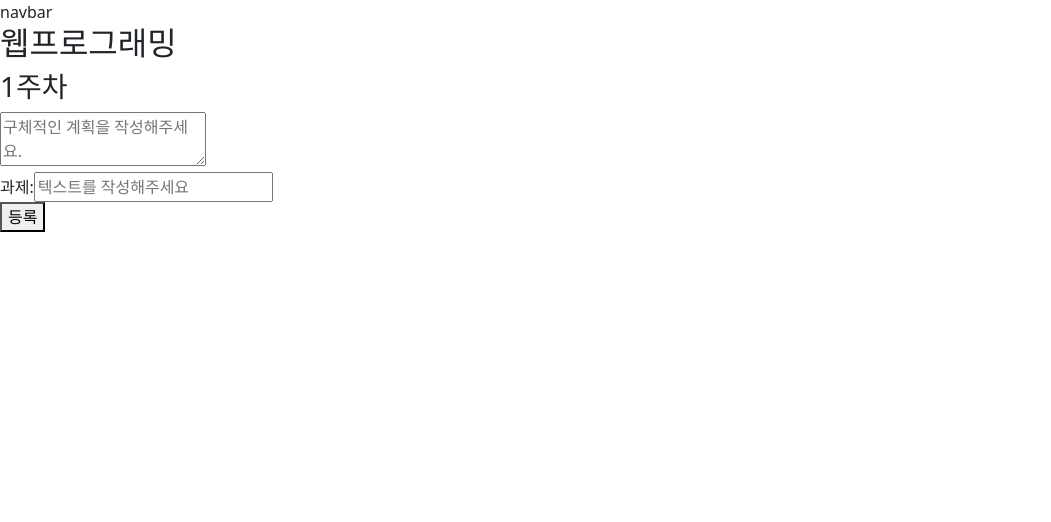
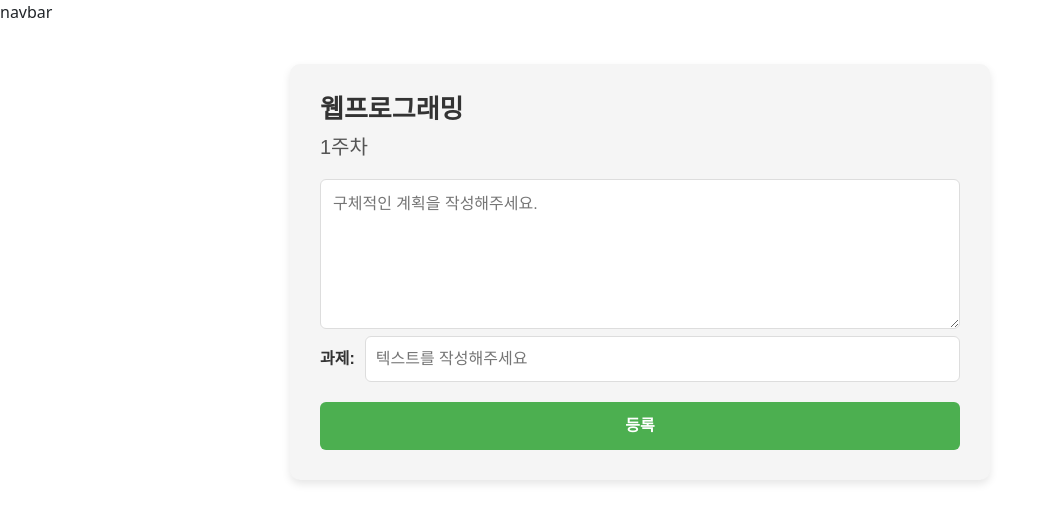
Before and after one commit to bmbx08/Jieum, a React (Create React App) app: page /studyAdmin/edit/1 in a window 1280 px wide. Shown: the top 522 px of the page, without its empty margins (0-1051 px from the left). Built offline with nearby package versions, Linux system fonts and the light colour scheme.

Commit message:
second-commit

```diff
--- a/src/App.js
+++ b/src/App.js
@@ -1,4 +1,4 @@
-import {Route, Routes} from "react-router-dom";
+import { Route, Routes, } from "react-router-dom";
 import "./App.css";
 import Homepage from "./pages/Homepage/Homepage";
 import AppLayout from "./layout/AppLayout";
@@ -8,32 +8,47 @@ import SignupPage from "./pages/LoginSignupPage/SignupPage/SignupPage";
 import StudyCreatePage from "./pages/StudyCreatePage/StudyCreatePage";
 import MyStudyPage from "./pages/MyStudyPage/MyStudyPage";
 import StudyInfoPage from "./pages/StudyInfoPage/StudyInfoPage";
- import StudyRecruitPage from "./pages/StudyRecruitPage/StudyRecruitPage";
+import StudyRecruitPage from "./pages/StudyRecruitPage/StudyRecruitPage";
 import MyInfoPage from "./pages/MyInfoPage/MyInfoPage";
 import AllStudiesPage from "./pages/AllStudiesPage/AllStudiesPage";
 import StudyAdminPage from "./pages/StudyAdminPage/StudyAdminPage";
 import EditPlanPage from "./pages/EditPlanPage/EditPlanPage";
+import { useState } from "react";
 
 function App() {
+  const [studyPlan, setStudyPlan] = useState([
+    { week: 1, description: "HTML & CSS 기초 학습, JavaScript 기본 문법 복습" },
+    { week: 2, description: "React 기초 및 컴포넌트 구조 이해" },
+    { week: 3, description: "간단한 웹 프로젝트 진행" },
+    { week: 4, description: "간단한 웹 프로젝트 진행2" },
+  ]);
   return (
     <div>
       <Routes>
-        <Route path="/" element={<AppLayout />}> {/*네브바*/}
+        <Route path="/" element={<AppLayout />}>
+          {" "}
+          {/*네브바*/}
           <Route index element={<Homepage />} />
           <Route path="studies">
-            <Route index element={<AllStudiesPage/>}/>
-            <Route path=":id" element={<StudyRecruitPage/>}/> {/*스터디 모집 페이지(글쓰기)*/}
+            <Route index element={<AllStudiesPage />} />
+            <Route path=":id" element={<StudyRecruitPage />} />{" "}
+            {/*스터디 모집 페이지(글쓰기)*/}
           </Route>
-          <Route path ="mystudy">
-            <Route index element={<MyStudyPage/>}/> {/*내 스터디 페이지*/}
-            <Route path=":id" element={<StudyInfoPage/>}/> {/*스터디 상세 페이지*/}
+          <Route path="mystudy">
+            <Route index element={<MyStudyPage />} /> {/*내 스터디 페이지*/}
+            <Route path=":id" element={<StudyInfoPage />} />{" "}
+            {/*스터디 상세 페이지*/}
           </Route>
-          <Route path ="newstudy" element={<StudyCreatePage/>}/> {/*스터디 생성 페이지*/}
-          <Route path="login" element={<LoginPage/>}/>
-          <Route path="signup" element={<SignupPage/>}/>
-          <Route path="myinfo" element={<MyInfoPage/>}/>
-          <Route path="studyAdmin" element={<StudyAdminPage/>}/>
-          <Route path="studyAdmin/edit/:week" element={<EditPlanPage/>} />
+          <Route path="newstudy" element={<StudyCreatePage />} />{" "}
+          {/*스터디 생성 페이지*/}
+          <Route path="login" element={<LoginPage />} />
+          <Route path="signup" element={<SignupPage />} />
+          <Route path="myinfo" element={<MyInfoPage />} />
+          <Route path="studyAdmin" element={<StudyAdminPage />} />
+          <Route
+            path="studyAdmin/edit/:week"
+            element={<EditPlanPage studyPlan={studyPlan} />}
+          />
         </Route>
 
         <Route path="*" element={<NotFoundPage />} />
--- a/src/pages/EditPlanPage/EditPlanPage.css
+++ b/src/pages/EditPlanPage/EditPlanPage.css
@@ -1,24 +1,78 @@
-.admin-page-container {
-    padding: 20px;
-    font-family: Arial, sans-serif;
+/* 전체 페이지 컨테이너 */
+.edit-plan-page {
+  max-width: 700px;
+  margin: 40px auto;
+  padding: 30px;
+  border-radius: 10px;
+  background-color: #f5f5f5;
+  box-shadow: 0px 4px 8px rgba(0, 0, 0, 0.1);
+  font-family: Arial, sans-serif;
 }
 
-.study-plan-container {
-    margin-top: 20px;
+/* 제목 스타일 */
+.edit-plan-page h2 {
+  font-size: 26px;
+  font-weight: bold;
+  color: #333;
+  margin-bottom: 10px;
 }
 
-.study-plan-item {
-    display: flex;
-    justify-content: space-between;
-    padding: 10px;
-    border-bottom: 1px solid #e0e0e0;
+.edit-plan-page h3 {
+  font-size: 20px;
+  color: #555;
+  margin-bottom: 20px;
 }
 
-.edit-icon {
-    cursor: pointer;
-    color: #888;
+/* 텍스트 입력 영역 */
+textarea {
+  width: 100%;
+  height: 150px;
+  padding: 12px;
+  font-size: 16px;
+  border: 1px solid #ddd;
+  border-radius: 6px;
+  margin-bottom: 20px;
+  background-color: #ffffff;
+  resize: vertical;
 }
 
-.edit-icon:hover {
-    color: #555;
+/* 과제 입력 섹션 */
+.task-section {
+  display: flex;
+  align-items: center;
+  margin-bottom: 20px;
 }
+
+.task-section label {
+  font-size: 16px;
+  font-weight: bold;
+  color: #333;
+  margin-right: 10px;
+}
+
+.task-section input {
+  flex: 1;
+  padding: 10px;
+  font-size: 16px;
+  border: 1px solid #ddd;
+  border-radius: 6px;
+  background-color: #ffffff;
+}
+
+/* 등록 버튼 */
+.submit-btn {
+  width: 100%;
+  padding: 12px;
+  font-size: 16px;
+  font-weight: bold;
+  color: white;
+  background-color: #4caf50;
+  border: none;
+  border-radius: 6px;
+  cursor: pointer;
+  transition: background-color 0.3s ease;
+}
+
+.submit-btn:hover {
+  background-color: #45a049;
+}
--- a/src/pages/EditPlanPage/EditPlanPage.jsx
+++ b/src/pages/EditPlanPage/EditPlanPage.jsx
@@ -1,6 +1,6 @@
 import React, { useState } from "react";
 import { useParams, useNavigate } from "react-router-dom";
-import "./EditPlanPage.css";
+import "../EditPlanPage/EditPlanPage.css";
 
 const EditPlanPage = () => {
   const { week } = useParams(); // URL에서 주차 정보를 가져옴
@@ -10,7 +10,7 @@ const EditPlanPage = () => {
 
   const handleSubmit = () => {
     alert("등록되었습니다.");
-    navigate("/"); // 등록 후 메인 페이지로 이동
+    navigate("/studyAdmin"); // 등록 후 메인 페이지로 이동
   };
 
   return (
--- a/src/pages/StudyAdminPage/StudyAdminPage.jsx
+++ b/src/pages/StudyAdminPage/StudyAdminPage.jsx
@@ -17,8 +17,9 @@ const StudyAdminPage = () => {
 
   // 주차별 계획 수정 페이지로 이동
   const handleEditPlanClick = (week) => {
-    navigate(`/edit/${week}`);
+    navigate(`/studyAdmin/edit/${week}`);
   };
+
 
   const members = [
     {
```
